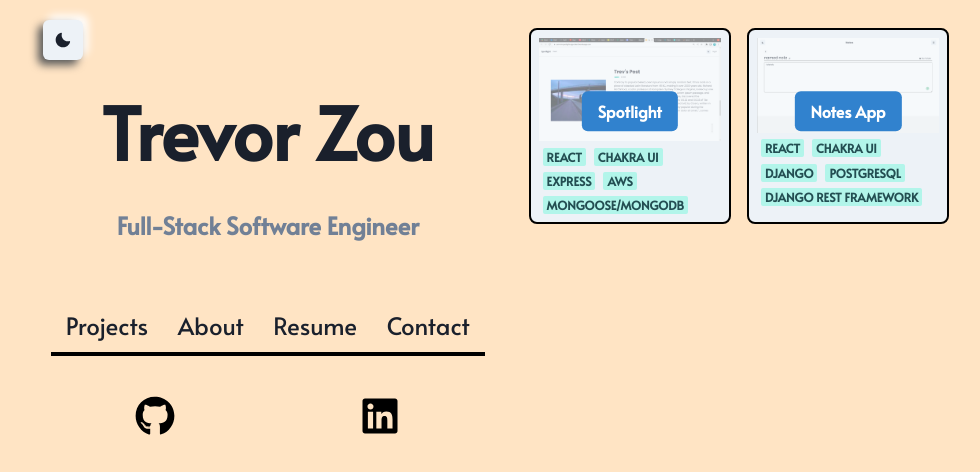
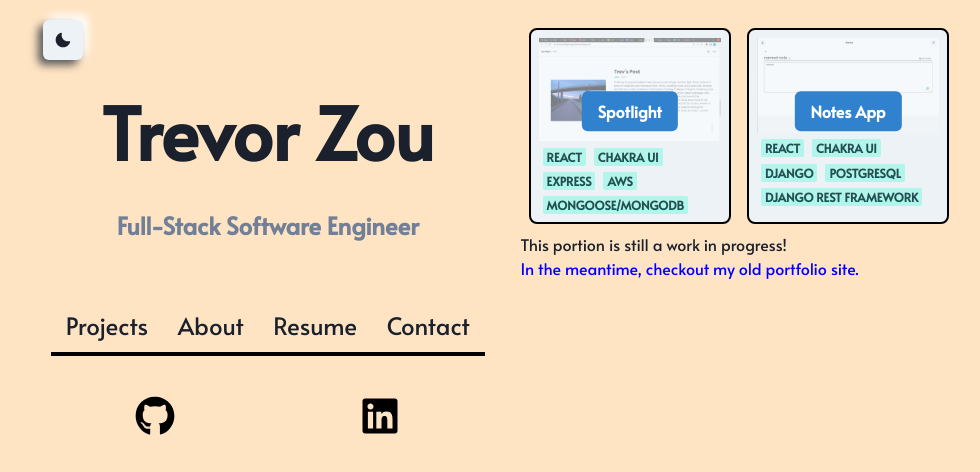
Before and after one commit to tzou2024/portfolio, a React (Create React App) app in the folder portfolio/: page /portfolio/projects in a window 1280 px wide. Shown: the top 472 px of the page, without its empty margins (21-1001 px from the left). Built offline with nearby package versions, Linux system fonts and the light colour scheme.

Commit message:
add link to old portfolio

```diff
--- a/portfolio/src/components/Projects.js
+++ b/portfolio/src/components/Projects.js
@@ -1,7 +1,8 @@
 import React from 'react'
 import data from "../data/projects"
 import {
-  Flex
+  Flex,
+  Link
 
  } from '@chakra-ui/react'
 import Cardo from './card'
@@ -16,9 +17,14 @@ const Projects = () => {
   })
 
   return (
+    <>
     <Flex wrap={"wrap"}>
       {projMap}
     </Flex>
+    This portion is still a work in progress!
+    <Link href="https://tzou2024.github.io/"isExternal textColor="blue">In the meantime, checkout my old portfolio site.</Link>
+    </>
+
   )
 }
 
```
